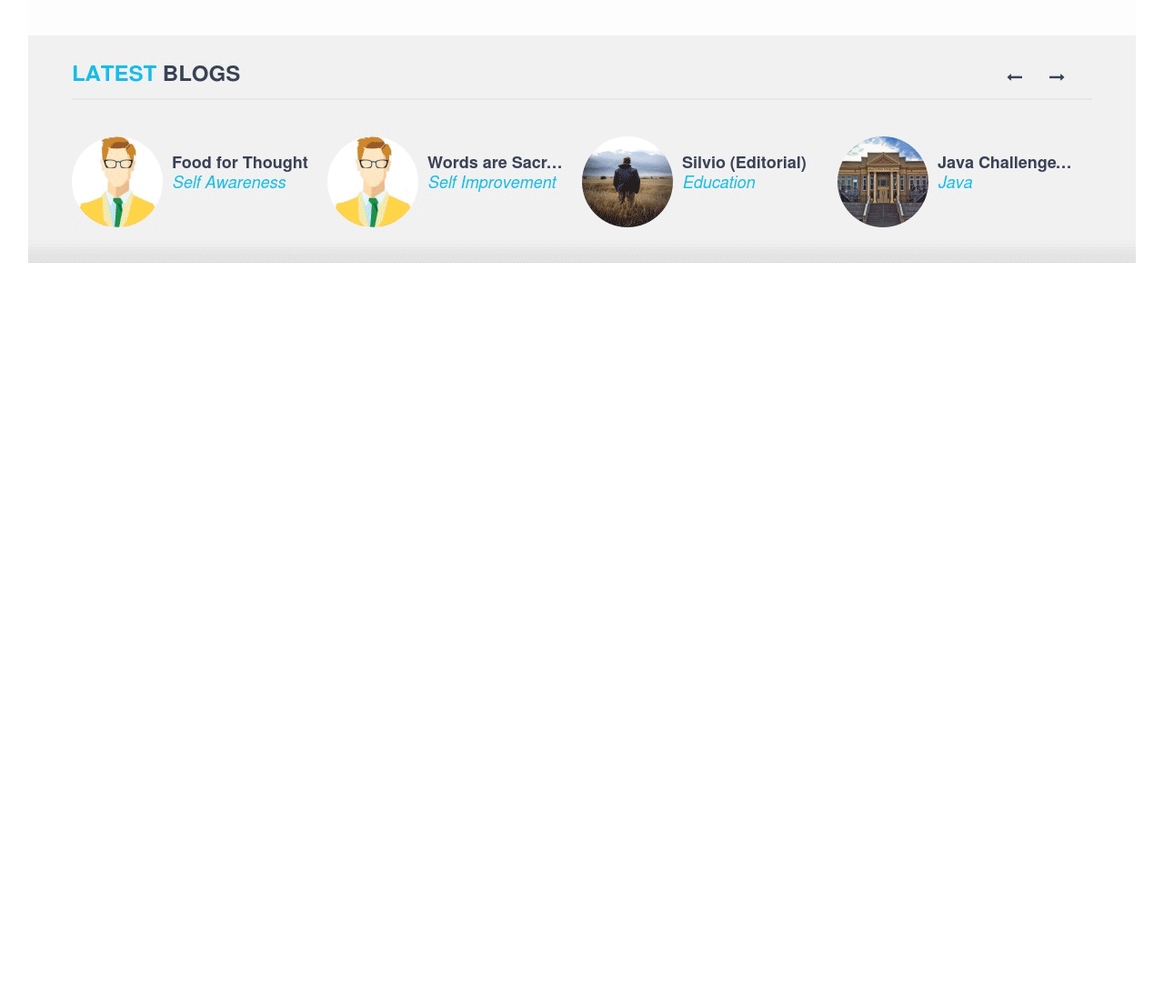
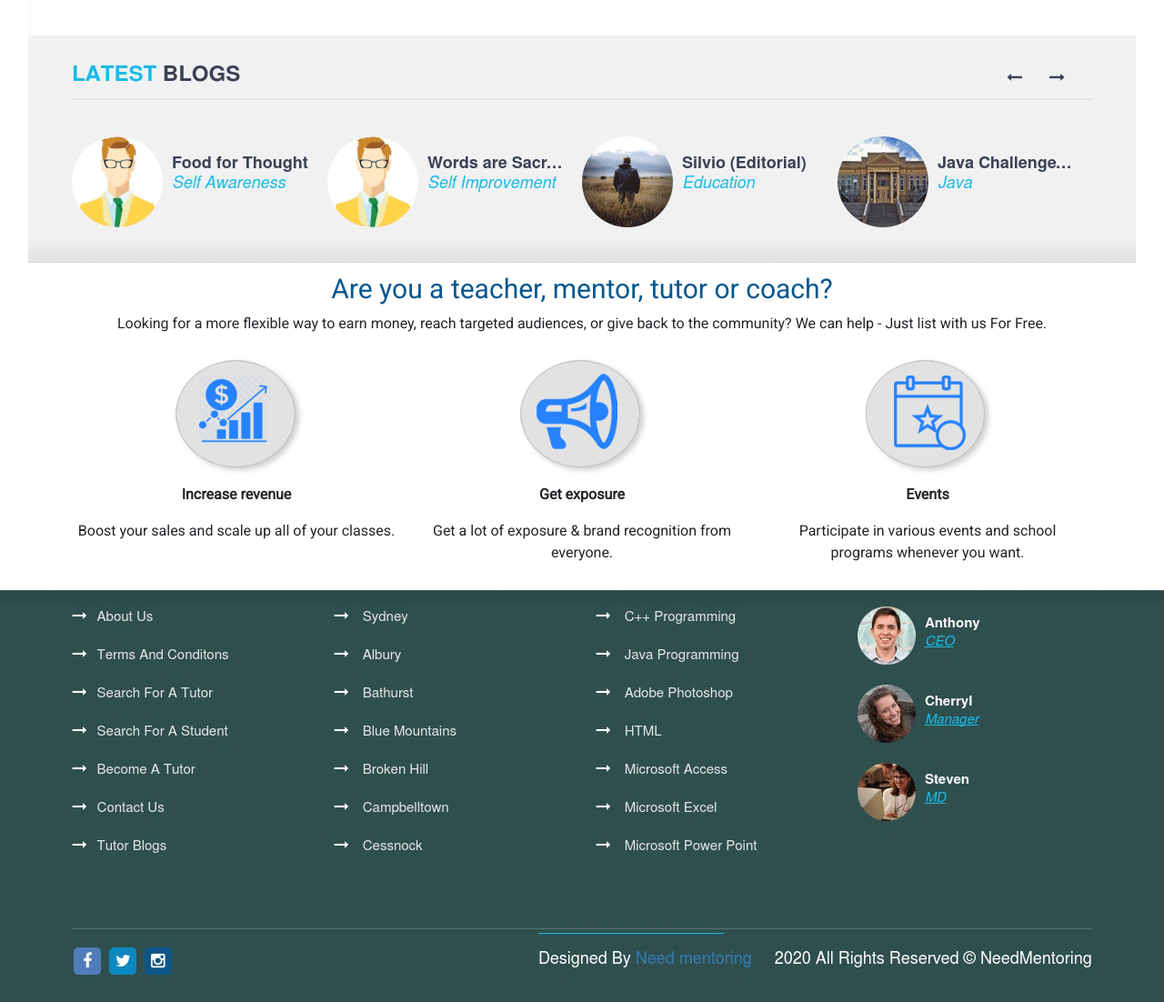
Before and after one commit to kwabee/needmentoringhomepage, a plain HTML site: page index.html in a window 1280 px wide. Shown: the part 6967-8069 px from the top of the page at 91% size. Before the commit the page ends 7267 px from the top, so only its background shows below. Drawn offline with nearby package versions, Linux system fonts and the light colour scheme.

Commit message:
finished all sections

```diff
--- a/index.html
+++ b/index.html
@@ -215,9 +215,58 @@
             <img src="images/needmentoring-v3_47.gif" class="img-fluid" />
         </div>
 
+        <!-- are you a teacher etc code -->
+
+        <div class="container">
+
+            <div style="text-align: center;">
+                <h1>Are you a teacher, mentor, tutor or coach?</h1>
+
+                <p>Looking for a more flexible way to earn money, reach targeted audiences, or give back to the community? We can help - Just list with us For Free.</p>
+            </div>
+
+            <div class="row">
+                <div class="col-sm" style="text-align: center;">
+                    <img src="images/needmentoring-v3_51.gif" class="img-fluid" />
+                    <p>
+                        <strong>Increase revenue</strong>
+                    </p>
+                    <p>
+                        Boost your sales and scale up
+                        all of your classes.
+                    </p>
+                </div>
+                <div class="col-sm" style="text-align: center;">
+                    <img src="images/needmentoring-v3_53.gif" class="img-fluid" />
+                    <p>
+                        <strong>Get exposure</strong>
+                    </p>
+                    <p>
+                        Get a lot of exposure & brand
+recognition from everyone.
+                    </p>
+                </div>
+                <div class="col-sm" style="text-align: center;">
+                    <img src="images/needmentoring-v3_55.gif" class="img-fluid" />
+                    <p>
+                        <strong>Events</strong>
+                    </p>
+                    <p>
+                        Participate in various events and
+school programs whenever you
+want.
+                    </p>
+                </div>
+            </div>
+
+        </div>
+
+        <!-- footer -->
+        <div style="text-align: center;">
+            <img src="images/needmentoring-v3_60.gif" class="img-fluid" />
+        </div>
 
 
-        <!-- are you a teacher etc code -->
 
     </body>
 </html>
```
